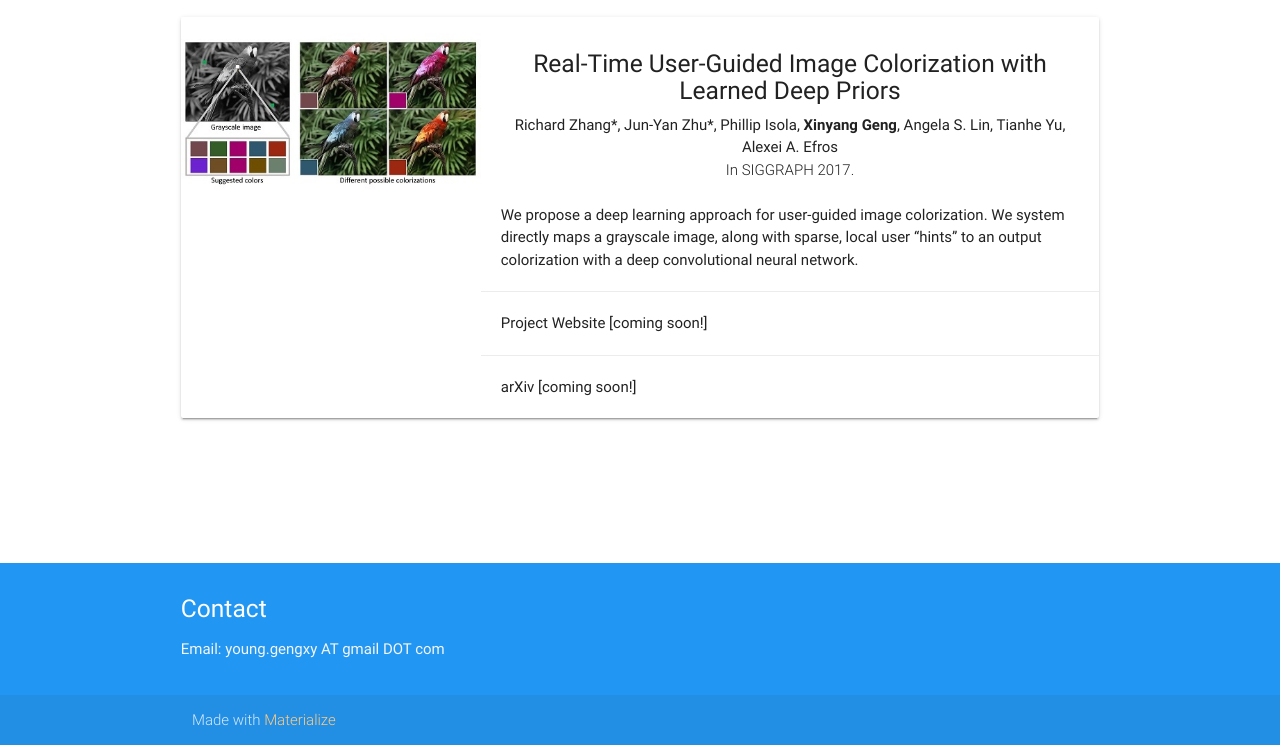
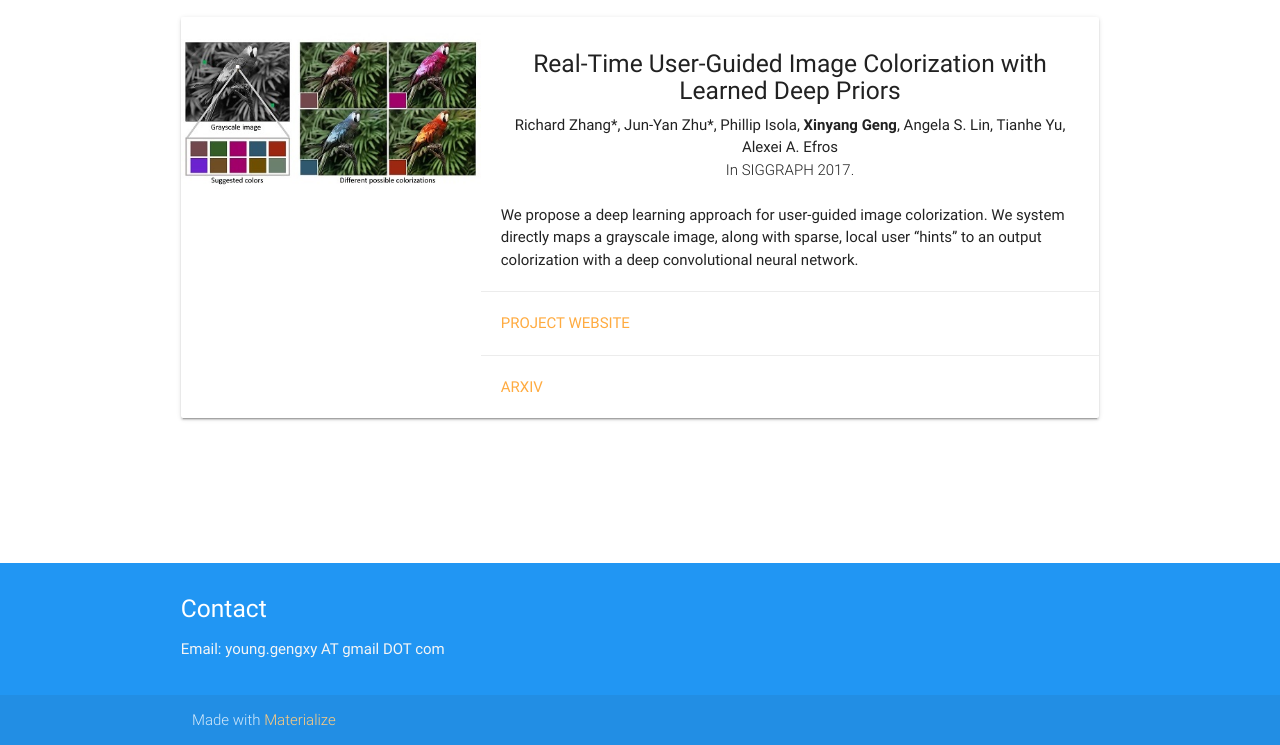
Before and after one commit to young-geng/young-geng.github.io, a plain HTML site: page index.html in a window 1280 px wide. Shown: the part 1041-1786 px from the top of the page. Drawn offline with nearby package versions, Linux system fonts and the light colour scheme.

Commit message:
updated website

```diff
--- a/index.html
+++ b/index.html
@@ -105,10 +105,10 @@
               </p>
             </div>
             <div class="card-action">
-              Project Website [coming soon!]
+              <a href="https://richzhang.github.io/ideepcolor/">Project Website</a>
             </div>
             <div class="card-action">
-              arXiv [coming soon!]
+              <a href="https://arxiv.org/abs/1705.02999">arXiv</a>
             </div>
           </div>
         </div>
```
